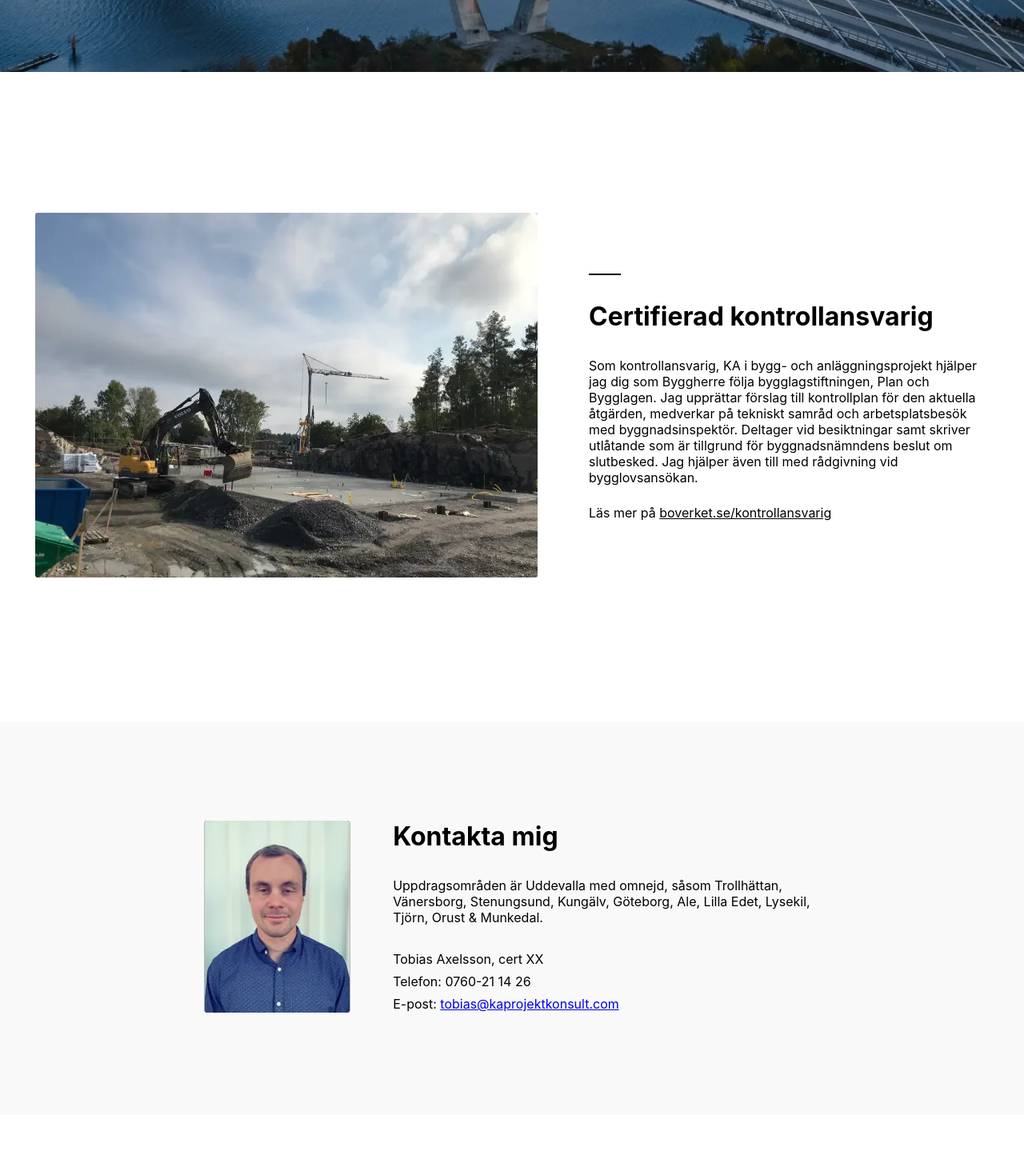
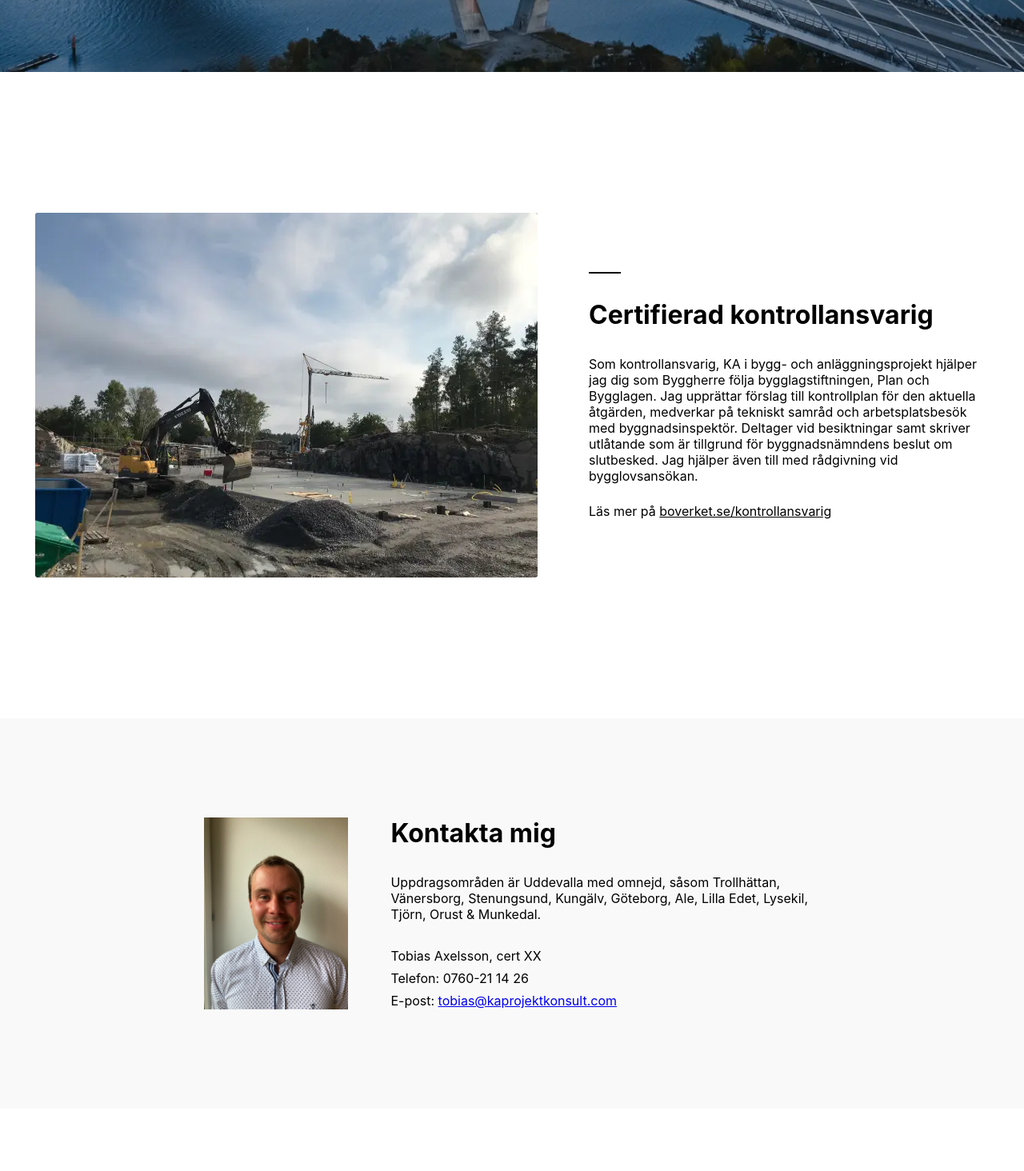
Before and after one commit to majasaaranen/kaprojektkonsult, a React (Create React App) app: page / in a window 1280 px wide. Shown: the part 710-2174 px from the top of the page at 80% size. Built offline with nearby package versions, Linux system fonts and the light colour scheme.

Commit message:
change contact image

```diff
--- a/src/components/Main.tsx
+++ b/src/components/Main.tsx
@@ -28,9 +28,7 @@ export const Main = () => {
 
       <Spacer spacing={22} />
       <InfoWrapper id="info">
-        <div>
-          <img src={Startpage} alt="logo" width={628} height={456} />
-        </div>
+        <img src={Startpage} alt="logo" width={628} height={456} />
         <Spacer spacing={8} orientation="horizontal" />
         <AboutSection>
           <Line />
@@ -65,9 +63,8 @@ export const Main = () => {
         }}
       >
         <ContactWrapper id="contact">
-          <div>
-            <img src={Tobias} alt="logo" />
-          </div>
+          <img src={Tobias} alt="logo" width="182px" height="240px" />
+
           <Spacer spacing={15} orientation="horizontal" />
           <div>
             <h1>Kontakta mig</h1>
@@ -134,6 +131,10 @@ const Button = styled.button`
 const InfoWrapper = styled.div`
   display: flex;
   align-items: center;
+
+  @media screen and (max-width: 750px) {
+    flex-direction: column;
+  }
 `;
 const Line = styled.div`
   width: 40px;
@@ -152,4 +153,8 @@ const ContactWrapper = styled.div`
   display: flex;
   padding: 124px 0;
   max-width: 770px;
+
+  @media screen and (max-width: 750px) {
+    flex-direction: column;
+  }
 `;
```
Also changed, not shown: public/manifest.json, src/images/tobias.webp.
